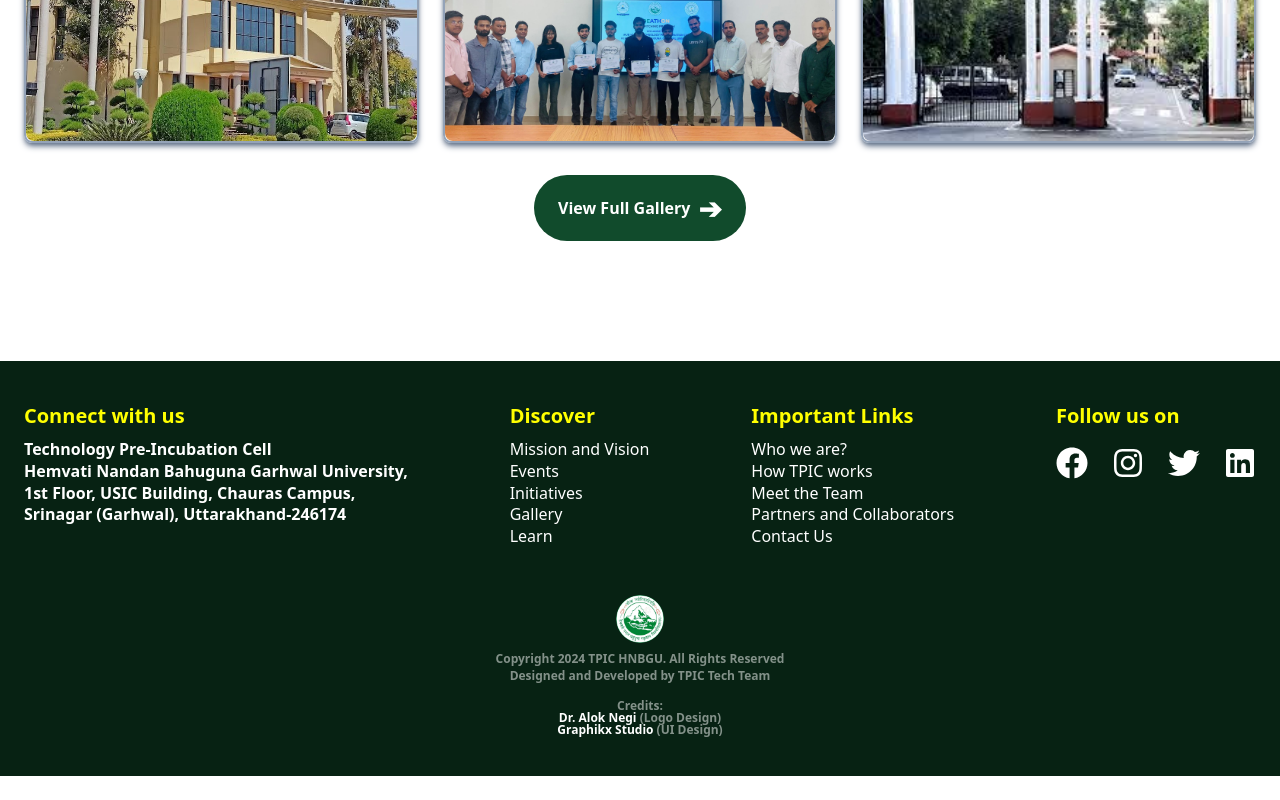
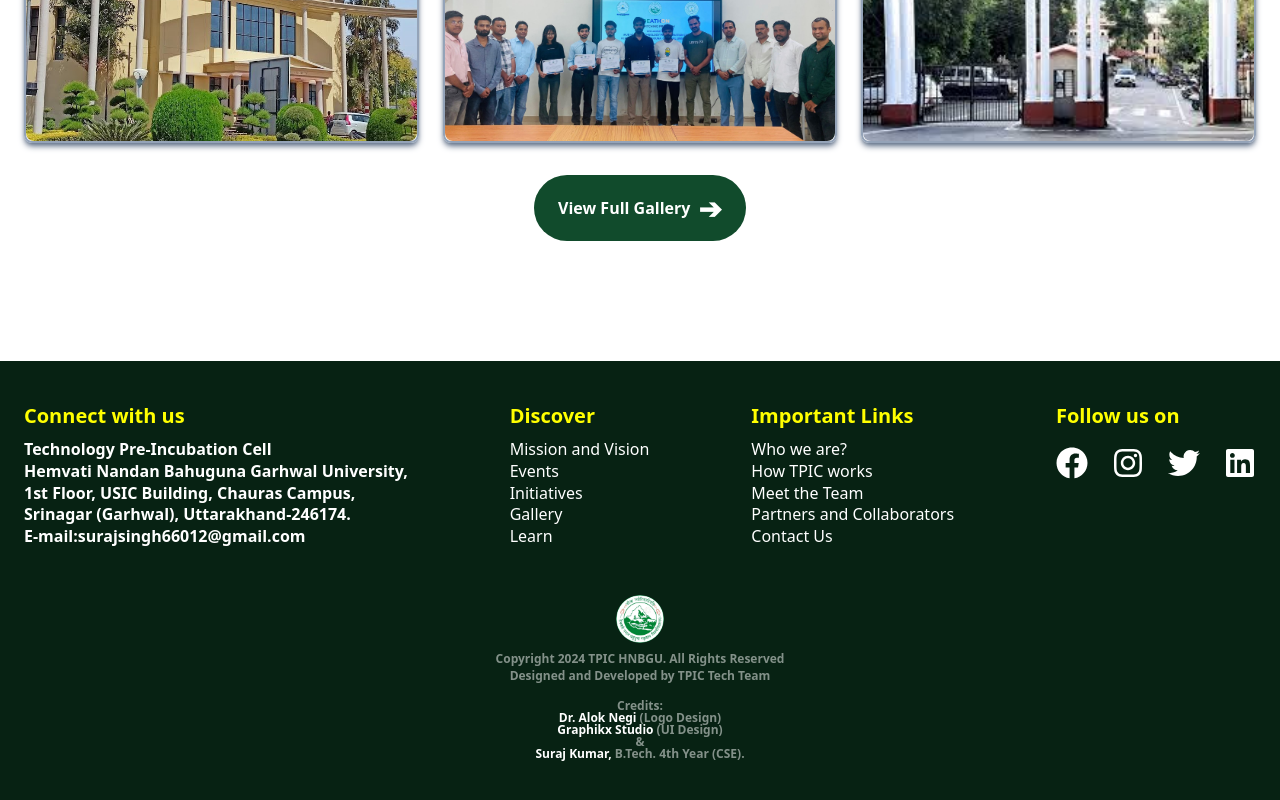
Before and after one commit to Suraj-Kumar83/TpicEcell, a React (Vite) app in the folder frontend/: page / in a window 1280 px wide. Shown: the part 2850-3650 px from the top of the page. Before the commit the page ends 3626 px from the top, so only its background shows below. Built offline with nearby package versions, Linux system fonts and the light colour scheme; no server answers.

Commit message:
Update Footer

```diff
--- a/frontend/src/components/elements/Footer.jsx
+++ b/frontend/src/components/elements/Footer.jsx
@@ -21,7 +21,8 @@ function Footer() {
                 </h2>
                 <p className="text-white font-poppins text-[14px] sm:text-[16px] font-semibold leading-[135%]">
                   Hemvati Nandan Bahuguna Garhwal University, <br /> 1st Floor, USIC Building, Chauras
-                  Campus, <br /> Srinagar (Garhwal), Uttarakhand-246174
+                  Campus, <br /> Srinagar (Garhwal), Uttarakhand-246174.<br/>
+                  E-mail:surajsingh66012@gmail.com
                 </p>
               </div>
             </nav>
@@ -192,7 +193,7 @@ function Footer() {
       </a>
 
       <a
-        href="https://www.linkedin.com/in/tpichnbgu?utm_source=share&utm_campaign=share_via&utm_content=profile&utm_medium=android_app"
+        href="https://www.linkedin.com/company/technology-pre-incubation-cell-hnbgu/posts/?feedView=all"
         target="_blank"
         rel="noopener noreferrer"
         className="text-white hover:text-base2 transition-colors duration-300"
@@ -219,7 +220,7 @@ function Footer() {
               Designed and Developed by TPIC Tech Team
             </h3>
             <h3 className="text-white/50 font-poppins text-[12px] font-semibold leading-[100%] mt-4 ">
-              Credits:  <br /> <span className="font-bold text-white">Dr. Alok Negi </span> (Logo Design) <br /> <span className="font-bold text-white">Graphikx Studio </span> (UI Design)
+              Credits:  <br /> <span className="font-bold text-white">Dr. Alok Negi </span> (Logo Design) <br /> <span className="font-bold text-white">Graphikx Studio </span> (UI Design) <br/>&<br/><a href="https://my-portfolio-ebon-three-20.vercel.app/" alt="portfoilio links" style={{textDecoration:"none", color:"white"}} >Suraj Kumar,</a> B.Tech. 4th Year (CSE).
             </h3>
           </div>
         </div>
```
